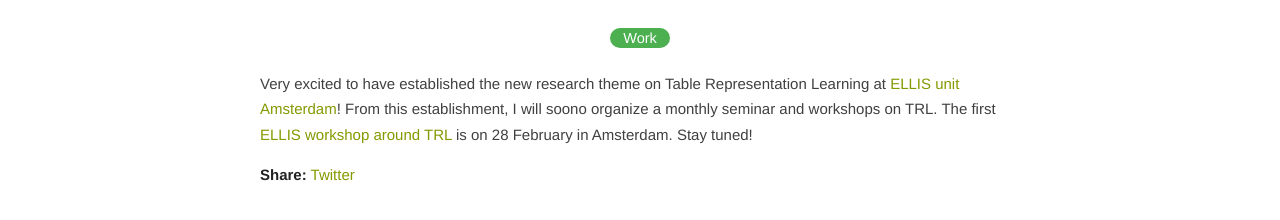
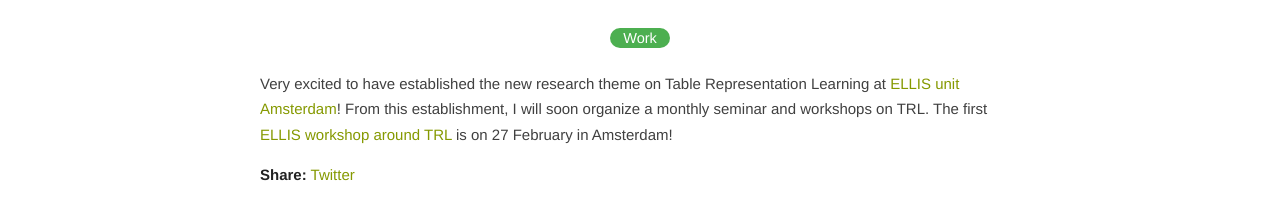
Before and after one commit to madelonhulsebos/madelonhulsebos.github.io, a Jekyll site: the page built from _posts/2024-11-27-ellis-trl-theme.md, in a window 1280 px wide. Shown: the part 281-501 px from the top of the page. Built offline with Jekyll 4.4.1, drawn with Linux system fonts in a browser that asks for light colours.

Commit message:
fix trl date

```diff
--- a/_posts/2024-11-27-ellis-trl-theme.md
+++ b/_posts/2024-11-27-ellis-trl-theme.md
@@ -4,4 +4,4 @@ title: "Launched a Table Representation Learning initiative at ELLIS unit Amster
 categories: Work
 ---
 
-Very excited to have established the new research theme on Table Representation Learning at <a href="https://ivi.fnwi.uva.nl/ellis/research/table-representation-learning/" target="blank">ELLIS unit Amsterdam</a>! From this establishment, I will soono organize a monthly seminar and workshops on TRL. The first <a href="https://sites.google.com/view/rl-and-gm-for-sd" target="blank">ELLIS workshop around TRL</a> is on 28 February in Amsterdam. Stay tuned!
+Very excited to have established the new research theme on Table Representation Learning at <a href="https://ivi.fnwi.uva.nl/ellis/research/table-representation-learning/" target="blank">ELLIS unit Amsterdam</a>! From this establishment, I will soon organize a monthly seminar and workshops on TRL. The first <a href="https://sites.google.com/view/rl-and-gm-for-sd" target="blank">ELLIS workshop around TRL</a> is on 27 February in Amsterdam!
```
